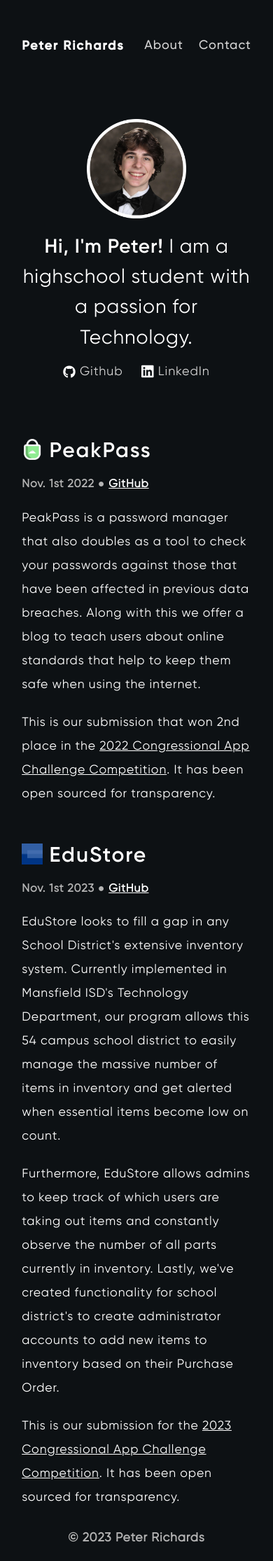
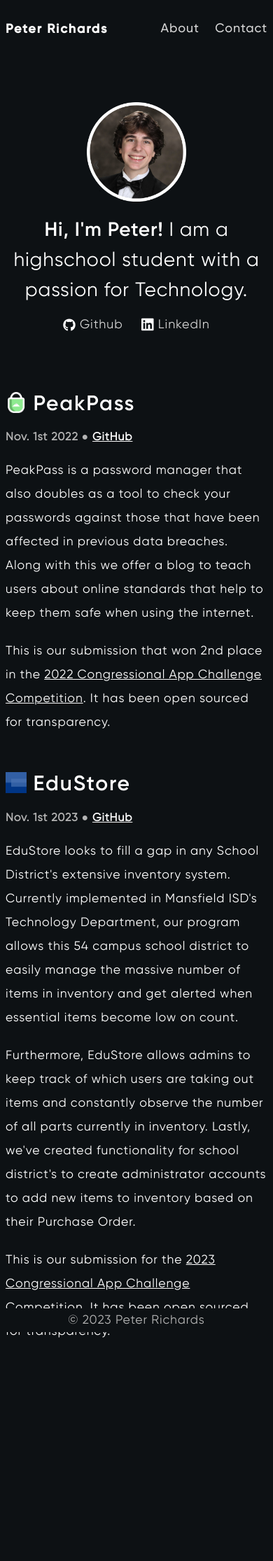
Before and after one commit to PacketPeter/pjgr.dev, a Flask app: page / in a window 390 px wide. Shown: the whole page at 70% size. After the commit the page ends 1911 px from the top, so only its background shows below. Run offline with Flask 3, Linux system fonts and the light colour scheme; some libraries are stand-ins or nearby versions.

Commit message:
FUCK padding: 1.5rem 1.45rem;

```diff
--- a/app/static/style.css
+++ b/app/static/style.css
@@ -301,19 +301,40 @@
 
 /* Footer */
 
-.footer-container {
+footer {
+    /* Stick to very bottom of the page */
+    position: absolute;
+    bottom: 1rem;
+    max-width: 47.5rem;
+    width: 100%;
+    display: flex;
+    justify-content: center;
+    align-items: center;
+    font-family: Gilroy-Regular;
+    color: rgb(180, 180, 180);
+}
+
+@media screen and (max-width: 430px) {
+    footer {
+        max-width: 100%;
+    }
+}
+
+
+
+/* .footer-container {
     display:flex;
     align-items: center;
     justify-content: center;
-}
+} */
 
-.footer-text-container {
+/* .footer-text-container {
     display: flex;
     justify-content: center;
     align-items: center;
-}
+} */
 
-.footer-text {
+/* .footer-text {
     font-family: Gilroy-Regular;
     color: rgb(180, 180, 180);
     margin-bottom: 0px;
@@ -321,7 +342,7 @@
     font-weight: 600;
     position: absolute;
     bottom: 0;
-}
+} */
 
 /* .footer-container {
     display: flex;
@@ -338,15 +359,7 @@
     align-items: center;
 }
 */
-@media screen and (max-width: 430px) {
-    .footer-text {
-        position: absolute;
-        width: 100%;
-        text-align: center;
-        margin-top: auto;
-        padding-top: 1rem;
-    }
-}
+
 
 /*
 .footer-left {
@@ -513,7 +526,6 @@
     /* usual styles */
     cursor: pointer;
     padding:10px;
-    margin-bottom: 2rem ;
     border: 2px solid #eee;
     color:rgb(212, 212, 212);
     border-radius:5px;
@@ -530,12 +542,10 @@
     color: #73C276;
     font-size: 1rem;
     text-align: center;
-    margin-top: 1rem;
 }
 
 .error {
     color: #FA5B5B;
     font-size: 1rem;
     text-align: center;
-    margin-top: 1rem;
 }
--- a/app/templates/index.html
+++ b/app/templates/index.html
@@ -14,7 +14,7 @@
 
 <body>
     <div
-        style="margin: auto; max-width: 47.5rem; padding: 1.5rem 1.45rem; font-size: 1.1rem; line-height: 34px; letter-spacing: 0.9px; position: relative;
+        style="margin: auto; max-width: 47.5rem; font-size: 1.1rem; line-height: 34px; letter-spacing: 0.9px; position: relative;
         min-height: 90vh;">
         <header>
             <div class=" nav-container">
@@ -88,14 +88,7 @@
             </p>
         </section>
 
-        <section>
-            <footer>
-                <div class="footer-container">
-                    <div class="footer-text-container">
-                        <p class="footer-text">© 2023 Peter Richards</p>
-                    </div>
-                </div>
-        </section>
+        <footer>© 2023 Peter Richards</footer>
     </div>
 </body>
 
--- a/app/views.py
+++ b/app/views.py
@@ -38,6 +38,3 @@
             return flask.render_template("contact.html", success=True)
         except:
             return flask.render_template("contact.html", error=True)
-
-if __name__ == "__main__":
-    app.run(debug=True)
--- /dev/null
+++ b/run.py
@@ -0,0 +1,4 @@
+from app.views import app as application
+app = application
+if __name__ == "__main__":
+    app.run(port=3434)
```
Also changed, not shown: app/templates/about.html (+2 -9 lines), app/templates/contact.html (+3 -10 lines), 2 other files.
